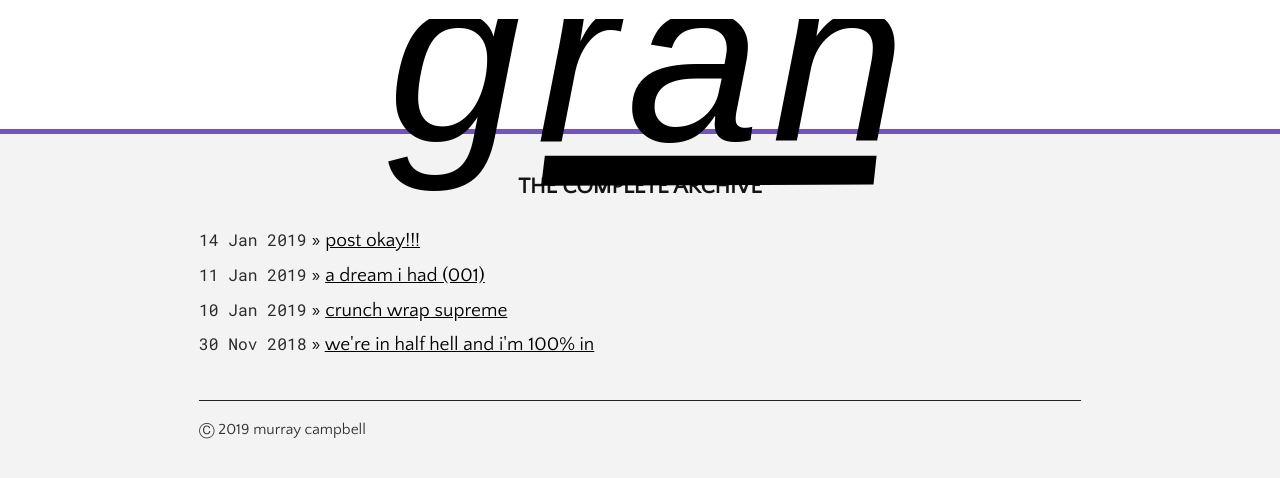
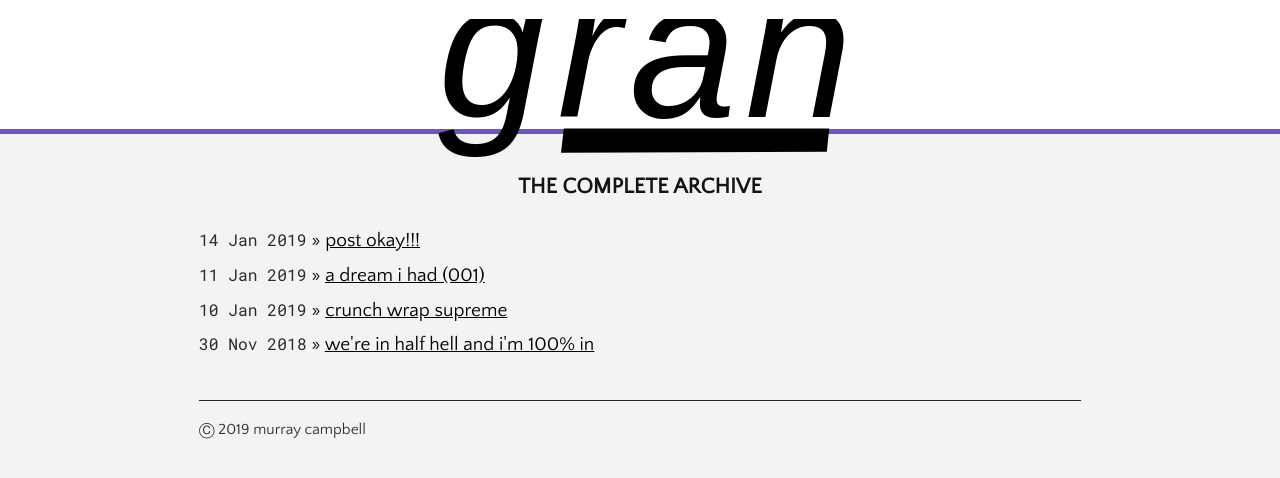
Before and after one commit to campmara/gran, a Jekyll site: the page built from index.html, in a window 1280 px wide. Shown: the top 478 px of the page. Built offline with Jekyll 4.4.1, drawn with Linux system fonts in a browser that asks for light colours.

Commit message:
Update screen.css

```diff
--- a/assets/css/screen.css
+++ b/assets/css/screen.css
@@ -114,7 +114,7 @@ ul.posts {
 }
 
 .title img {
-  height: 5em;
+  height: 4em;
   width: auto;
 }
 
```
